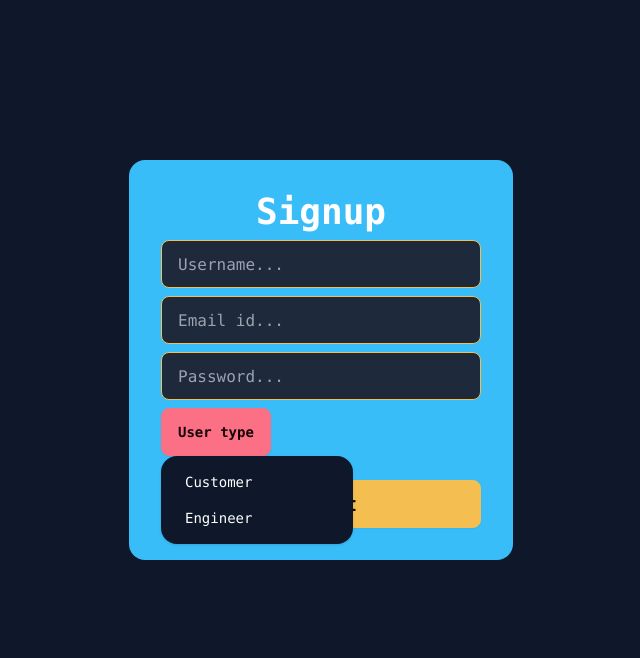
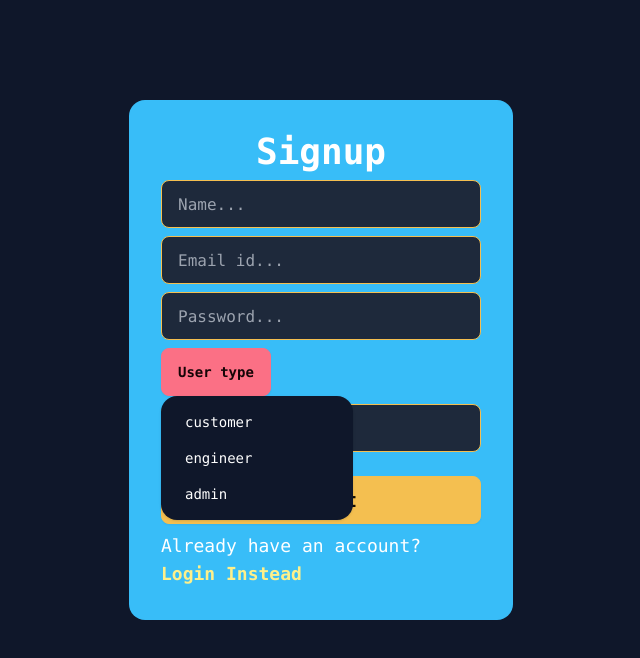
Before and after one commit to Priyankaadev/CRM_React, a React (Vite) app: page /signup in a window 1280 px wide. Both pictures are taken after a click on the heading "User type". Shown: the top 658 px of the page, without its empty margins (319-959 px from the left). Built offline with nearby package versions, Linux system fonts and the light colour scheme.

Commit message:
added signup page as well with minor UI changes

```diff
--- a/src/Redux/Slices/AuthSlice.js
+++ b/src/Redux/Slices/AuthSlice.js
@@ -13,6 +13,16 @@
 export const login = createAsyncThunk( '/auth/login', async ( data)=>{
     try {
         const response = await axiosInstance.post("auth/sigin", data);
+        return response
+    } catch (error) {
+        console.log(error);
+    }
+})
+
+export const signup = createAsyncThunk( '/auth/signup', async ( data)=>{
+    try {
+        console.log(data);
+        const response = await axiosInstance.post("auth/signup", data);
         return response
     } catch (error) {
         console.log(error);
--- a/src/pages/auth/Login.jsx
+++ b/src/pages/auth/Login.jsx
@@ -1,7 +1,7 @@
 import { useDispatch } from "react-redux";
 import {login} from '../../Redux/Slices/AuthSlice'
 import { useState } from "react";
-import { useNavigate } from "react-router-dom";
+import { Link, useNavigate } from "react-router-dom";
 
 function Login() {
 
@@ -54,6 +54,8 @@
                     <div className="card-action w-[100%]">
                         <button onClick={onSubmit} className="btn btn-warning w-full mt-4 font-bold text-xl hover:bg-pink-200">Submit</button>
                     </div>
+                    <p
+                    className="text-lg text-white ">Don't have an account? <Link className="text-yellow-200 font-semibold hover:text-neutral" to="/signup" >SignUp Instead</Link></p>
                 </div>
             </div>
        </div>
--- a/src/pages/auth/Signup.jsx
+++ b/src/pages/auth/Signup.jsx
@@ -1,23 +1,109 @@
+import { useDispatch } from "react-redux";
+import { useState } from "react";
+import { Link, useNavigate } from "react-router-dom";
+import {signup} from '../../Redux/Slices/AuthSlice';
+
 function Signup() {
+
+    const dispatch = useDispatch();
+    const navigate = useNavigate();
+
+    const [signupDetails, setSignupDetails] = useState({
+        email: "",
+        password: "",
+        name: "",
+        userType: "",
+        userStatus: "",
+        clientName: ""
+    })
+
+    function handleInputChange(e) {
+        const { name, value } = e.target;
+        setSignupDetails({
+            ...signupDetails,
+            [name]: value
+        })
+    }
+
+    function handleUserType(e) {
+        const userTypeSelected = e.target.textContent;
+        setSignupDetails({
+            ...signupDetails,
+            userType: userTypeSelected,
+            userStatus: (userTypeSelected === "customer") ? "approved" : "suspended"
+        })
+        //to automatically close the dropdown after selection
+       const dropdown =  document.getElementById("userTypeDropdown")
+       dropdown.open = !dropdown.open;
+    }
+
+    function resetSignupState() {
+        setSignupDetails({
+            email: "",
+            password: "",
+            name: "",
+            userType: "",
+            userStatus: "",
+            clientName: ""
+        });
+    }
+
+    async function onSubmit() {
+        if (!signupDetails.email ||
+            !signupDetails.password ||
+            !signupDetails.userStatus ||
+            !signupDetails.clientName ||
+            !signupDetails.name ||
+            !signupDetails.userType) return;
+        const response = await dispatch(signup( signupDetails));
+        console.log(response);
+        if(response.payload) navigate("/login");
+        else resetSignupState( );
+    }
     return (
         <div className="flex justify-center font-mono h-[90vh] items-center">
 
             <div className="card w-[30%] bg-primary text-primary-content">
                 <div className="card-body flex flex-col items-center">
                     <h2 className="card-title text-4xl text-white flex justify-center">Signup</h2>
-                    <input type="text" placeholder="Username..." autoComplete="one-time-code" className="input  input-bordered text-white bg-neutral input-warning w-full " />
-                    <input type="email" placeholder="Email id..." autoComplete="one-time-code" className="input  input-bordered text-white bg-neutral input-warning w-full " />
-                    <input type="password" placeholder="Password..." autoComplete="one-time-code" className="input input-bordered text-white bg-neutral input-warning w-full " />
-                    <details className="dropdown w-full text-white">
-                        <summary className="btn btn-error">User type</summary>
-                        <ul className="p-2 shadow menu dropdown-content z-[1] bg-base-100 rounded-box w-48">
-                            <li><a>Customer</a></li>
-                            <li><a>Engineer</a></li>
+                    <input
+                        onChange={handleInputChange}
+                        name="name"
+                        value={signupDetails.name}
+                        type="text" placeholder="Name..." autoComplete="one-time-code" className="input  input-bordered text-white bg-neutral input-warning w-full " />
+                    <input
+                        onChange={handleInputChange}
+                        name="email"
+                        value={signupDetails.email}
+                        type="email" placeholder="Email id..." autoComplete="one-time-code" className="input  input-bordered text-white bg-neutral input-warning w-full " />
+                    <input
+                        onChange={handleInputChange}
+                        name="password"
+                        value={signupDetails.password}
+                        type="password" placeholder="Password..." autoComplete="one-time-code" className="input input-bordered text-white bg-neutral input-warning w-full " />
+
+                    <details className="dropdown w-full text-white" id="userTypeDropdown">
+                        <summary className="btn btn-error">{(!signupDetails.userType)? "User type" :signupDetails.userType }</summary>
+                        <ul onClick={handleUserType} className="p-2 shadow menu dropdown-content z-[1] bg-base-100 rounded-box w-48">
+                            <li><a>customer</a></li>
+                            <li><a>engineer</a></li>
+                            <li><a>admin</a></li>
                         </ul>
                     </details>
+
+
+                    <input
+                        onChange={handleInputChange}
+                        name="clientName"
+                        value={signupDetails.clientName}
+                        type="text" placeholder="Clientname..." autoComplete="one-time-code" className="input  input-bordered text-white bg-neutral input-warning w-full " />
+
                     <div className="card-action w-[100%]">
-                        <button className="btn btn-warning w-full mt-4 font-bold text-xl hover:bg-white">Submit</button>
+                        <button onClick={onSubmit} className="btn btn-warning w-full mt-4 font-bold text-xl hover:bg-pink-200">Submit</button>
                     </div>
+                    <p
+                    className="text-lg text-white ">Already have an account? <Link className="text-yellow-200 font-semibold hover:text-neutral" to="/login" >
+                        Login Instead</Link></p>
                 </div>
             </div>
         </div>
```
